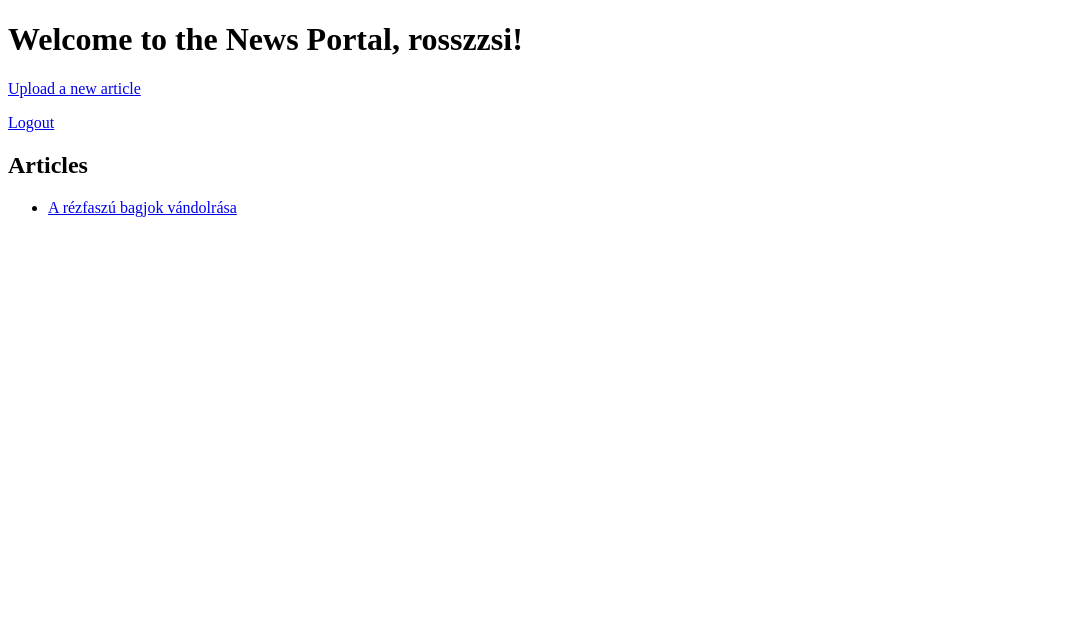
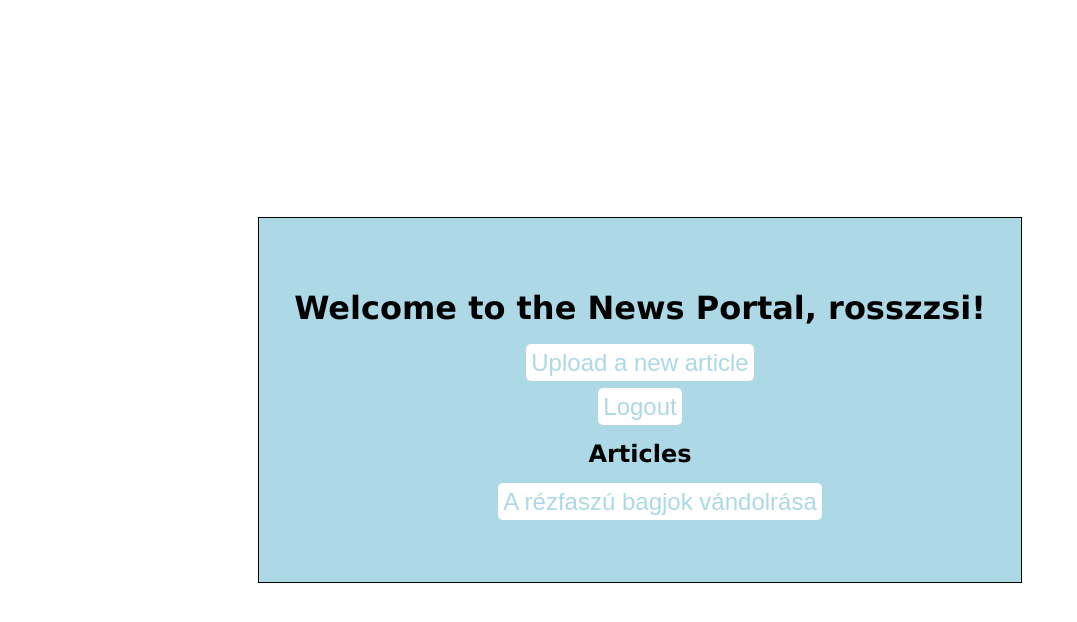
Before and after one commit to fefi375/NagyProject, a Flask app: page /news_portal in a window 1280 px wide. Shown: the top 622 px of the page, without its empty margins (0-1077 px from the left). Run offline with Flask 3, Linux system fonts and the light colour scheme; a user stored in the database is signed in; data comes from the database, SQL or seed files in the repository.

Commit message:
Welcome.css létrehozása és írása
+Welcome.css

```diff
--- /dev/null
+++ b/WEB/static/welcome.css
@@ -0,0 +1,19 @@
+#container {
+    border: 0.5px solid black;
+    text-align: center;
+}
+h1,h2 {
+    font-family: 'Lucida Sans', 'Lucida Sans Regular', 'Lucida Grande', 'Lucida Sans Unicode', Geneva, Verdana, sans-serif;
+}
+a {
+    border: none;
+    font-size: 1.5em;
+    color: lightblue;
+}
+a:hover {
+    font-size: 2em;
+}
+
+ul, li {
+    list-style-type: none;
+}
--- a/WEB/templates/news_portal.html
+++ b/WEB/templates/news_portal.html
@@ -4,8 +4,11 @@
 <head>
     <meta charset="UTF-8">
     <title>News Portal</title>
+    <link rel="stylesheet" href="{{ url_for('static', filename='layout.css') }}">
+    <link rel="stylesheet" href="{{ url_for('static', filename='welcome.css') }}">
 </head>
 <body>
+    <div id="container">
     <h1>Welcome to the News Portal, {{ session['username'] }}!</h1>
 
     <p><a href="{{ url_for('upload_article') }}">Upload a new article</a></p>
@@ -17,5 +20,6 @@
             <li><a href="{{ url_for('article', article_id=article['id']) }}">{{ article['title'] }}</a></li>
         {% endfor %}
     </ul>
+    </div>
 </body>
 </html>
```
